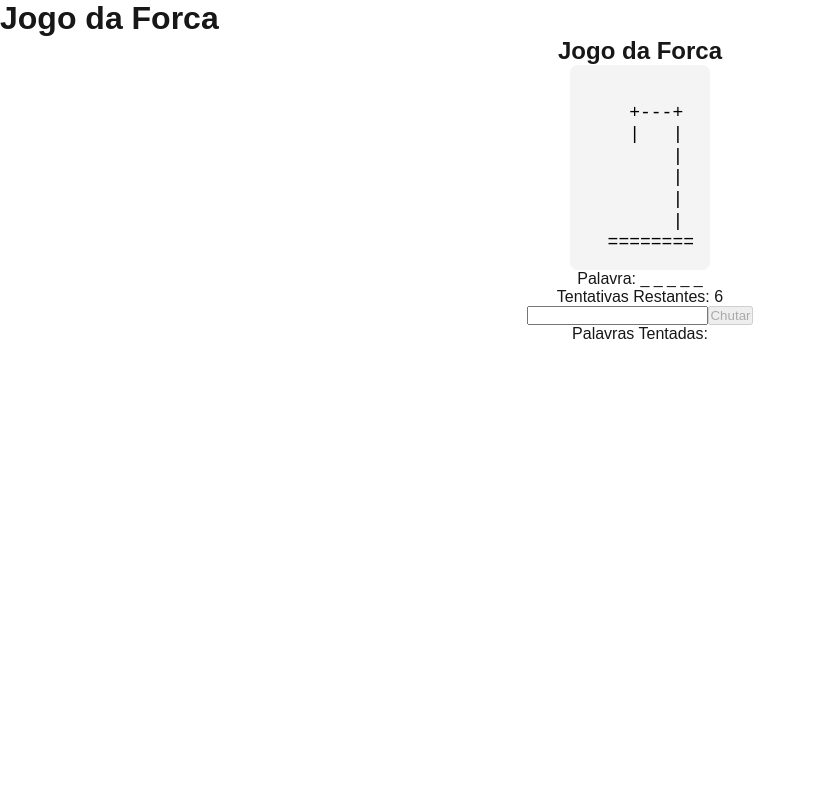
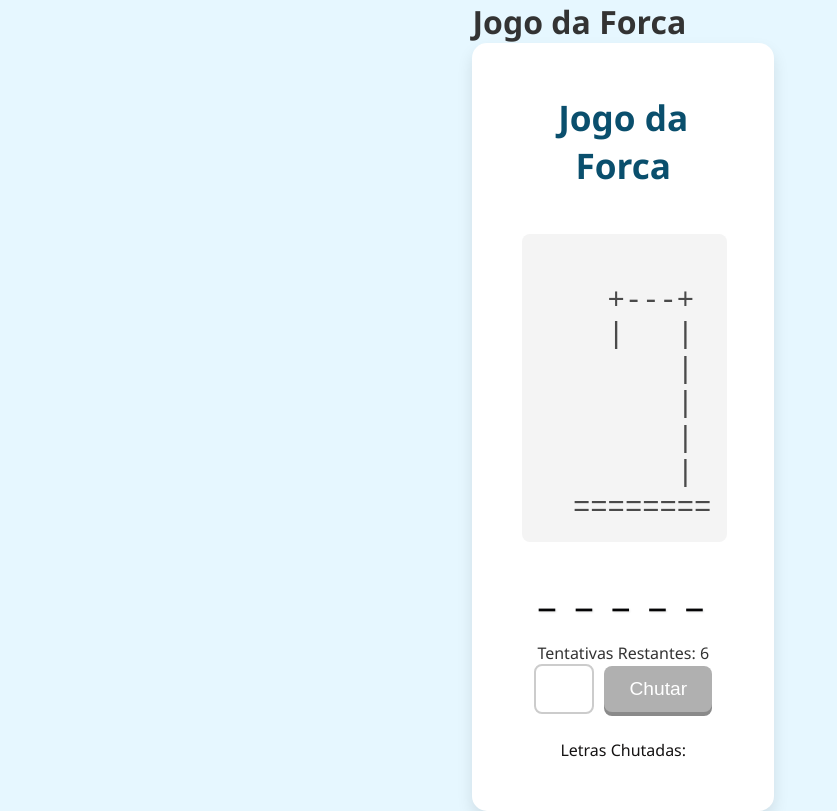
Before and after one commit to Henrilsm/Portfolio, a Next.js app in the folder portfolio/: page /forca in a window 1280 px wide. Shown: the whole page, without its empty margins (0-837 px from the left). Built offline with nearby package versions, Linux system fonts and the light colour scheme.

Commit message:
Adicionando arquivo css para forca e tentando aprimorar interface

```diff
--- /dev/null
+++ b/portfolio/components/forca.css
@@ -0,0 +1,152 @@
+body {
+  background-color: #e6f7ff;
+  font-family: 'Segoe UI', Tahoma, Geneva, Verdana, sans-serif;
+  display: flex;
+  justify-content: center;
+  align-items: center;
+  min-height: 100vh;
+  margin: 0;
+  color: #333;
+}
+
+.forca-container {
+  background-color: #fff;
+  border-radius: 15px;
+  box-shadow: 0 8px 16px rgba(0, 0, 0, 0.1);
+  padding: 50px;
+  text-align: center;
+  width: 90%;
+  max-width: 1000px;
+  transition: transform 0.3s ease;
+}
+
+.forca-container:hover {
+  transform: translateY(-5px);
+}
+
+h2 {
+  color: #0a4f6d; /* Título em azul escuro */
+  margin-bottom: 25px;
+  font-size: 2.2rem;
+}
+
+.forca-container pre {
+  font-family: 'Courier New', Courier, monospace;
+  color: #4a4a4a; /* Cor para a forca */
+  margin: 20px auto;
+  font-size: 1.8rem;
+  line-height: 1.2;
+}
+
+.palavra-oculta {
+  font-size: 2.5rem;
+  font-weight: bold;
+  letter-spacing: 5px;
+  margin-bottom: 25px;
+  color: #040405;
+  text-shadow: 1px 1px 2px rgba(0, 0, 0, 0.1);
+  white-space: nowrap;
+}
+
+.form-chute {
+  display: flex;
+  justify-content: center;
+  align-items: center;
+  gap: 10px;
+}
+
+.form-chute input {
+  padding: 12px;
+  font-size: 1.2rem;
+  border: 2px solid #ccc;
+  border-radius: 8px;
+  width: 60px;
+  text-align: center;
+  transition: border-color 0.3s ease;
+}
+
+.form-chute input:focus {
+  outline: none;
+  border-color: #1a73e8;
+}
+
+.form-chute button {
+  padding: 12px 25px;
+  font-size: 1.2rem;
+  background-color: #28a745; /* Verde para o botão de chutar */
+  color: white;
+  border: none;
+  border-radius: 8px;
+  cursor: pointer;
+  box-shadow: 0 4px #1e7e34; /* Sombra para efeito 3D */
+  transition: all 0.2s ease;
+}
+
+.form-chute button:hover {
+  background-color: #218838;
+  transform: translateY(-2px);
+  box-shadow: 0 6px #1c7430;
+}
+
+.form-chute button:active {
+  transform: translateY(2px);
+  box-shadow: 0 2px #1e7e34;
+}
+
+.form-chute button:disabled {
+  background-color: #b0b0b0;
+  box-shadow: 0 4px #8a8a8a;
+  cursor: not-allowed;
+}
+
+.letras-chutadas {
+  margin-top: 25px;
+  font-size: 1rem;
+  color: #151313;
+}
+
+.letras-chutadas span {
+  font-weight: bold;
+  color: #444;
+}
+
+.mensagem-final {
+  margin-top: 30px;
+}
+
+.mensagem-final h3 {
+  font-size: 1.8rem;
+  font-weight: 600;
+  margin-bottom: 15px;
+}
+
+.mensagem-final h3.vitoria {
+  color: #28a745; /* Verde para vitória */
+}
+
+.mensagem-final h3.derrota {
+  color: #dc3545; /* Vermelho para derrota */
+}
+
+.btn-reiniciar {
+  padding: 12px 25px;
+  font-size: 1.2rem;
+  background-color: #17a2b8; /* Ciano para o botão de reiniciar */
+  color: white;
+  border: none;
+  border-radius: 8px;
+  cursor: pointer;
+  box-shadow: 0 4px #138496;
+  transition: all 0.2s ease;
+}
+
+.btn-reiniciar:hover {
+  background-color: #138496;
+  transform: translateY(-2px);
+  box-shadow: 0 6px #117a8b;
+}
+
+.btn-reiniciar:active {
+  transform: translateY(2px);
+  box-shadow: 0 2px #138496;
+}
--- a/portfolio/components/forca.js
+++ b/portfolio/components/forca.js
@@ -1,6 +1,7 @@
 "use client";
 
 import React, { useState, useEffect } from "react";
+import "./forca.css";
 
 const WORDS = ["Messi", "Neymar", "Santa", "Sport", "Nautico"];
 
@@ -107,11 +108,11 @@ const Forca = () => {
       setAttempts(newAttempts);
       if (newAttempts >= MAX_ATTEMPTS) setGameOver(true);
     } else if (
-     word
-      .toLowerCase()
-      .split("")
-      .every((l) => guessedLetters.includes(l) || l === guess)
-      ) {
+      word
+        .toLowerCase()
+        .split("")
+        .every((l) => guessedLetters.includes(l) || l === guess)
+    ) {
       setGameOver(true);
     }
   };
@@ -125,14 +126,12 @@ const Forca = () => {
   };
 
   return (
-    <div style={{ textAlign: "center" }}>
+    <div className="forca-container">
       <h2>Jogo da Forca</h2>
-      <pre>
-        {renderHangman(attempts)}
-      </pre>
-      <p>Palavra: {maskedWord}</p>
+      <pre>{renderHangman(attempts)}</pre>
+      <p className="palavra-oculta">{maskedWord}</p>
       <p>Tentativas Restantes: {MAX_ATTEMPTS - attempts}</p>
-      <form onSubmit={handleGuess}>
+      <form onSubmit={handleGuess} className="form-chute">
         <input
           type="text"
           maxLength={1}
@@ -144,17 +143,31 @@ const Forca = () => {
           Chutar
         </button>
       </form>
-      <p>Palavras Tentadas: {guessedLetters.join(", ")}</p>
+      <p className="letras-chutadas">
+        Letras Chutadas: <span>{guessedLetters.join(", ")}</span>
+      </p>
       {gameOver && (
-        <div>
-          <h3>
+        <div className="mensagem-final">
+          <h3
+            className={
+              word
+                .toLowerCase()
+                .split("")
+                .every((l) => guessedLetters.includes(l.toLowerCase()))
+                ? "vitoria"
+                : ""
+            }
+          >
             {word
+              .toLowerCase()
               .split("")
               .every((l) => guessedLetters.includes(l.toLowerCase()))
               ? "Parabéns! Você ganhou!"
               : `Você perdeu! A palavra era "${word}".`}
           </h3>
-          <button onClick={handleRestart}>Reiniciar</button>
+          <button onClick={handleRestart} className="btn-reiniciar">
+            Reiniciar
+          </button>
         </div>
       )}
     </div>
```
